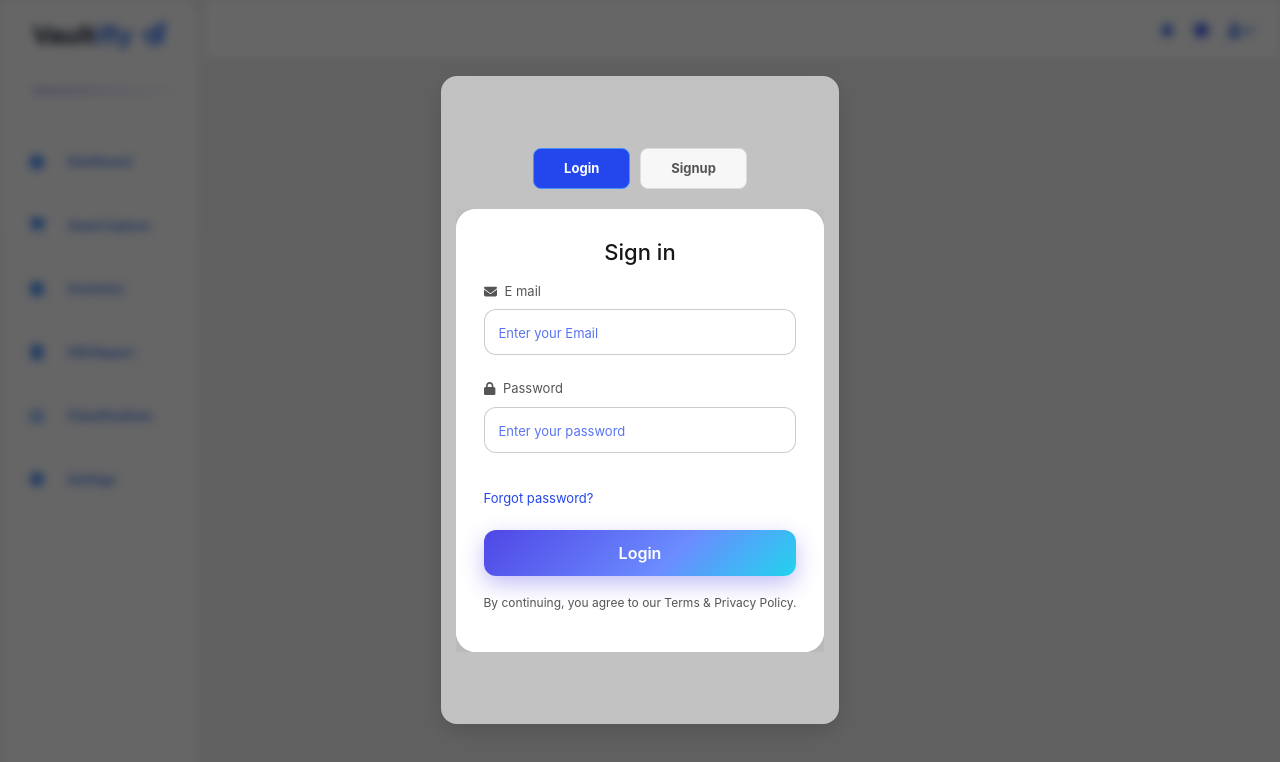
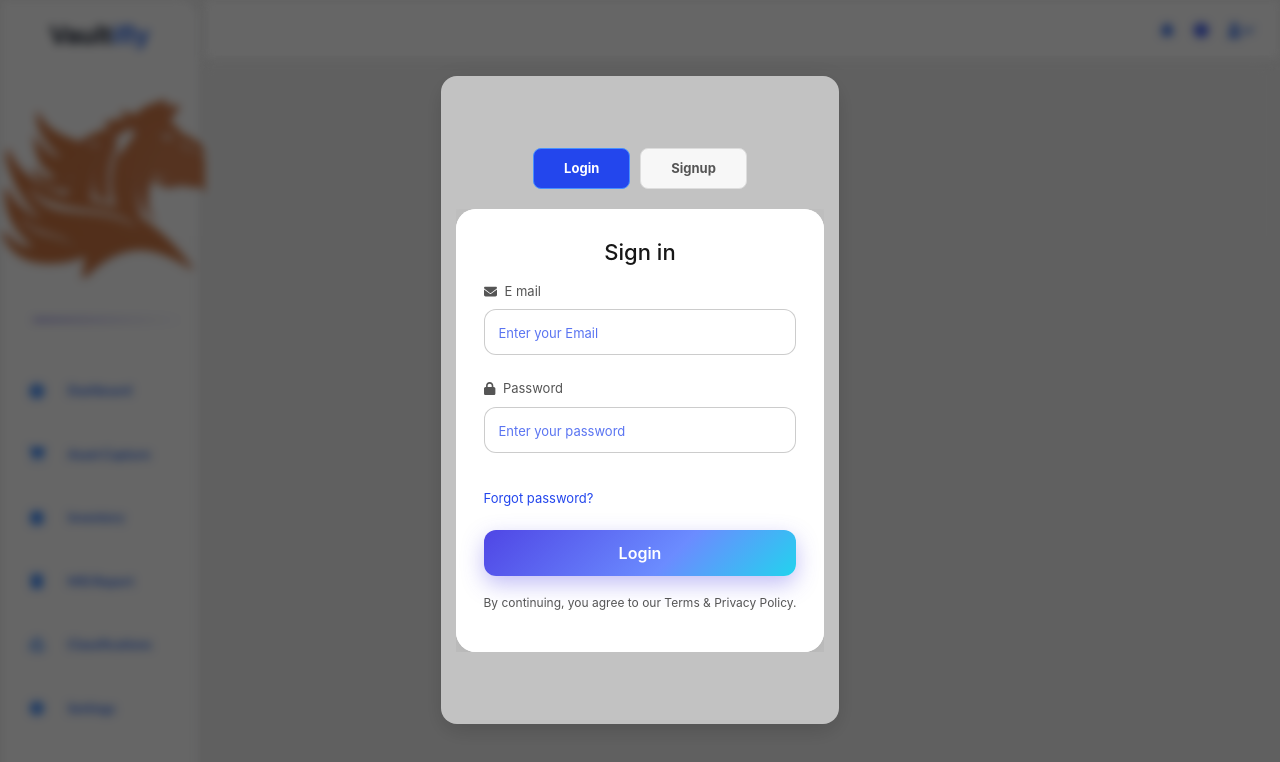
Before and after one commit to AnujNdas/Asset-manager-new, a React (Create React App) app in the folder frontend/: page /user/login in a window 1280 px wide. Shown: the top 762 px of the page. Built offline with nearby package versions, Linux system fonts and the light colour scheme.

Commit message:
Update Sidebar.jsx

```diff
--- a/frontend/src/Components/Sidebar.jsx
+++ b/frontend/src/Components/Sidebar.jsx
@@ -31,7 +31,15 @@ useEffect(() => {
     <div className="sidebar-container">
       <div className="sidebar">
         <div className="sidebar-heading">
-          <div className="title">Vault<span>ifly</span><FontAwesomeIcon icon={faPaperPlane} style={{ marginLeft: "8px", color: "#6596ffff" }} /></div>
+          <div className="title">
+  Vault<span>ifly</span>
+  <img
+    src={image}
+    alt="icon"
+    className="title-icon"
+  />
+</div>
+
         </div>
         <div className="sidebar-menu">
           <ul>
```
